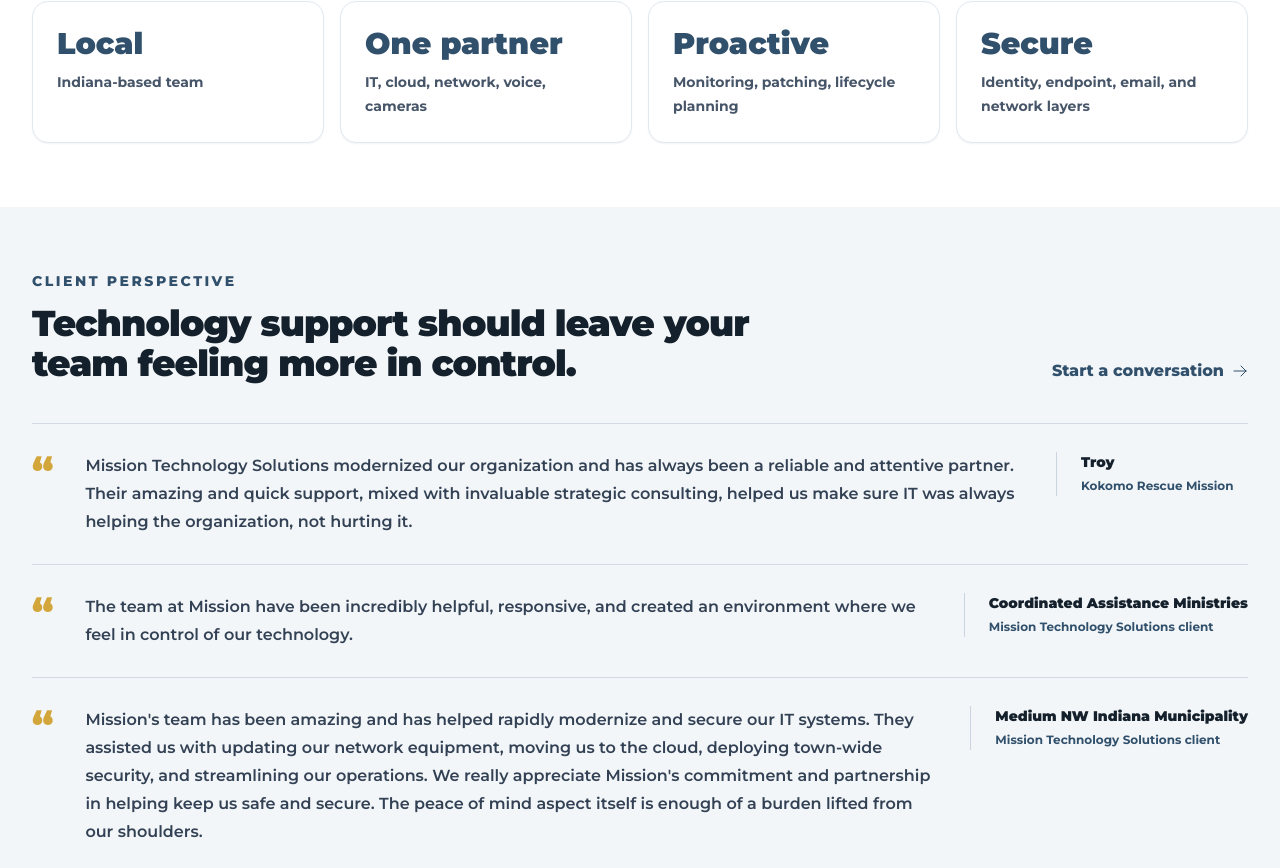
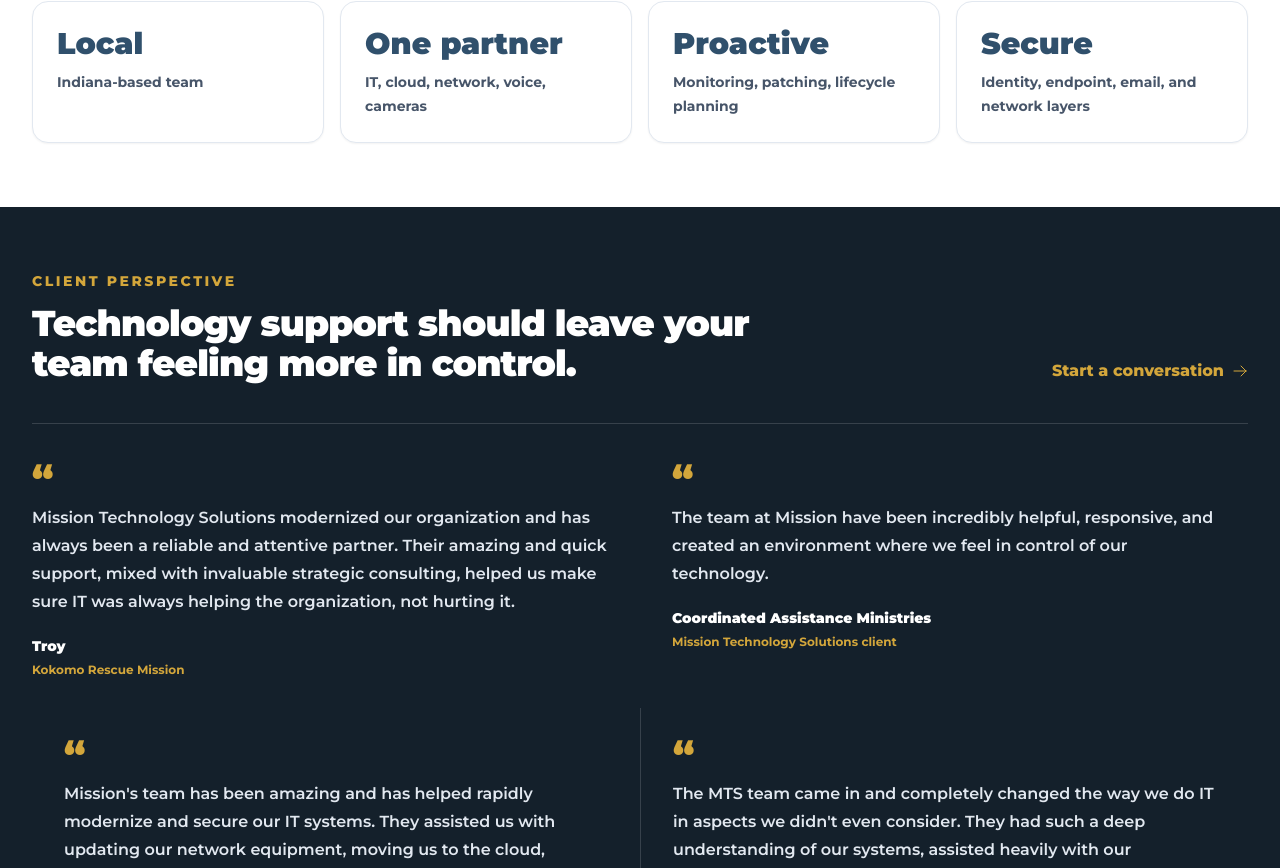
Before and after one commit to MissionTS/mts-site, a Next.js app: page / in a window 1280 px wide. Shown: the part 932-1800 px from the top of the page. Built offline with nearby package versions, Linux system fonts and the light colour scheme.

Commit message:
Create client voice testimonial rail

```diff
--- a/app/page.tsx
+++ b/app/page.tsx
@@ -225,23 +225,23 @@
         </div>
       </section>
 
-      <section className="bg-mission-mist py-14 lg:py-16">
+      <section className="bg-mission-ink py-14 text-white lg:py-16">
         <div className="mx-auto max-w-7xl px-6 lg:px-8">
           <div className="flex flex-col gap-5 lg:flex-row lg:items-end lg:justify-between">
             <div>
-              <p className="text-sm font-extrabold uppercase tracking-[0.18em] text-mission-navy">Client perspective</p>
-              <h2 className="mt-3 max-w-3xl text-3xl font-black tracking-tight text-mission-ink sm:text-4xl">Technology support should leave your team feeling more in control.</h2>
+              <p className="text-sm font-extrabold uppercase tracking-[0.18em] text-mission-gold">Client perspective</p>
+              <h2 className="mt-3 max-w-3xl text-3xl font-black tracking-tight text-white sm:text-4xl">Technology support should leave your team feeling more in control.</h2>
             </div>
-            <Link href="/#contact" className="inline-flex shrink-0 items-center gap-2 font-extrabold text-mission-navy transition hover:text-mission-gold">Start a conversation <ArrowRightIcon className="h-4 w-4" /></Link>
+            <Link href="/#contact" className="inline-flex shrink-0 items-center gap-2 font-extrabold text-mission-gold transition hover:text-white">Start a conversation <ArrowRightIcon className="h-4 w-4" /></Link>
           </div>
-          <div className="mt-10 divide-y divide-slate-300/80 border-y border-slate-300/80">
+          <div className="mt-10 grid gap-8 border-y border-white/15 py-2 lg:grid-cols-2 lg:gap-0">
             {testimonials.map((testimonial) => (
-              <figure key={testimonial.organization} className="grid gap-4 py-7 lg:grid-cols-[auto_1fr_auto] lg:items-start lg:gap-8">
+              <figure key={testimonial.organization} className="relative py-7 lg:px-8 lg:first:pl-0 lg:last:border-l lg:last:border-white/15">
                 <div className="text-4xl font-black leading-none text-mission-gold" aria-hidden="true">“</div>
-                <blockquote className="text-base font-semibold leading-7 text-slate-700">{testimonial.quote}</blockquote>
-                <figcaption className="lg:min-w-48 lg:border-l lg:border-slate-300 lg:pl-6">
-                  <div className="text-sm font-black text-mission-ink">{testimonial.name}</div>
-                  <div className="mt-1 text-xs font-bold leading-5 text-mission-navy">{testimonial.organization}</div>
+                <blockquote className="mt-2 max-w-xl text-base font-semibold leading-7 text-slate-200">{testimonial.quote}</blockquote>
+                <figcaption className="mt-5">
+                  <div className="text-sm font-black text-white">{testimonial.name}</div>
+                  <div className="mt-1 text-xs font-bold leading-5 text-mission-gold">{testimonial.organization}</div>
                 </figcaption>
               </figure>
             ))}
```
